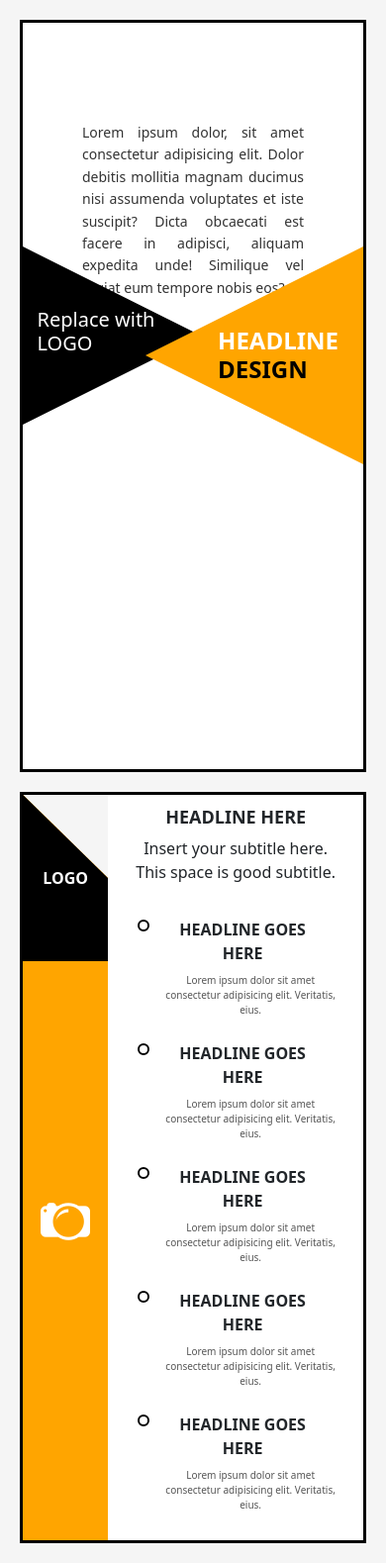
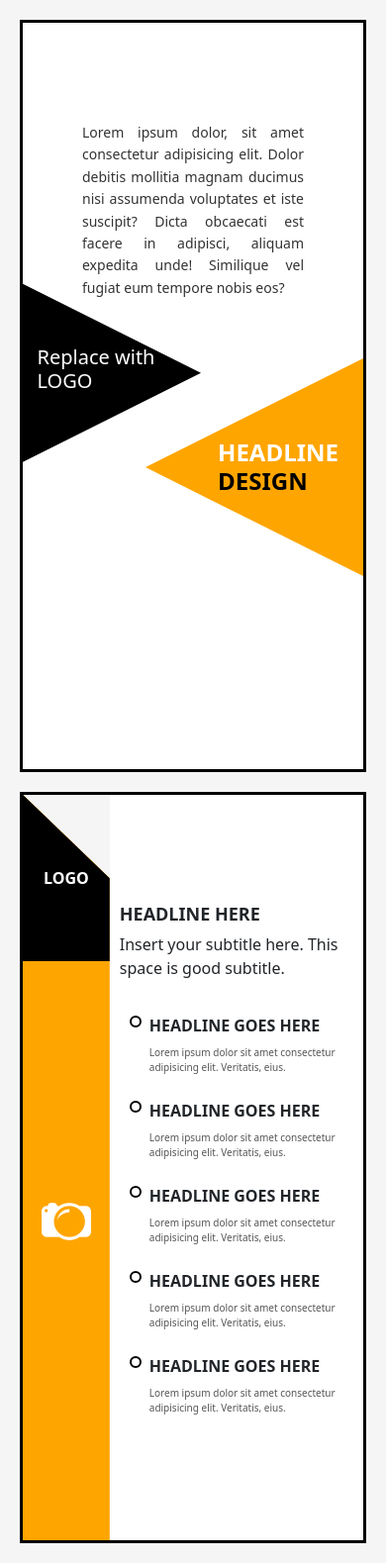
Before and after one commit to kalaivkv/Layout, a plain HTML site: page index.html in a window 390 px wide. Shown: the top 1579 px of the page at 99% size. Drawn offline with nearby package versions, Linux system fonts and the light colour scheme.

Commit message:
Add files via upload

```diff
--- a/index.html
+++ b/index.html
@@ -76,12 +76,13 @@
         margin-top: 20px;
       }
       .right-section {
-        width: 65%;
+        width: 95%;
         background: white;
-        padding: 40px;
+        padding: 20px;
         display: flex;
         flex-direction: column;
         justify-content: center;
+
       }
       h2 {
         font-size: 22px;
@@ -144,8 +145,8 @@
       @media (max-width: 768px) {
         .right-section {
           width: 100%;
-          padding: 20px;
-          text-align: center;
+          padding: 0px 10px;
+
         }
 
         .container .row {
@@ -258,7 +259,7 @@
       .logo-triangle {
         position: absolute;
         left: 0;
-        top: 30%;
+        top: 35%;
         width: 180px;
         height: 180px;
         background: black;
@@ -274,7 +275,7 @@
       .headline-triangle {
         position: absolute;
         right: 0;
-        top: 30%;
+        top: 45%;
         width: 220px;
         height: 220px;
         background: orange;
@@ -434,7 +435,6 @@
           <ul class="list-group">
             <div class="container">
               <div class="row justify-content-center">
-
                 <div class="col-6 col-md-6">
                   <div class="icon-box">
                     <div class="icon-circle icon-black">
@@ -540,6 +540,7 @@
           <h2>HEADLINE HERE</h2>
           <p>Insert your subtitle here. This space is good subtitle.</p>
           <h5>HEADLINE GOES HERE</h5>
+
           <p
             style="
               margin-top: 1rem;
```
